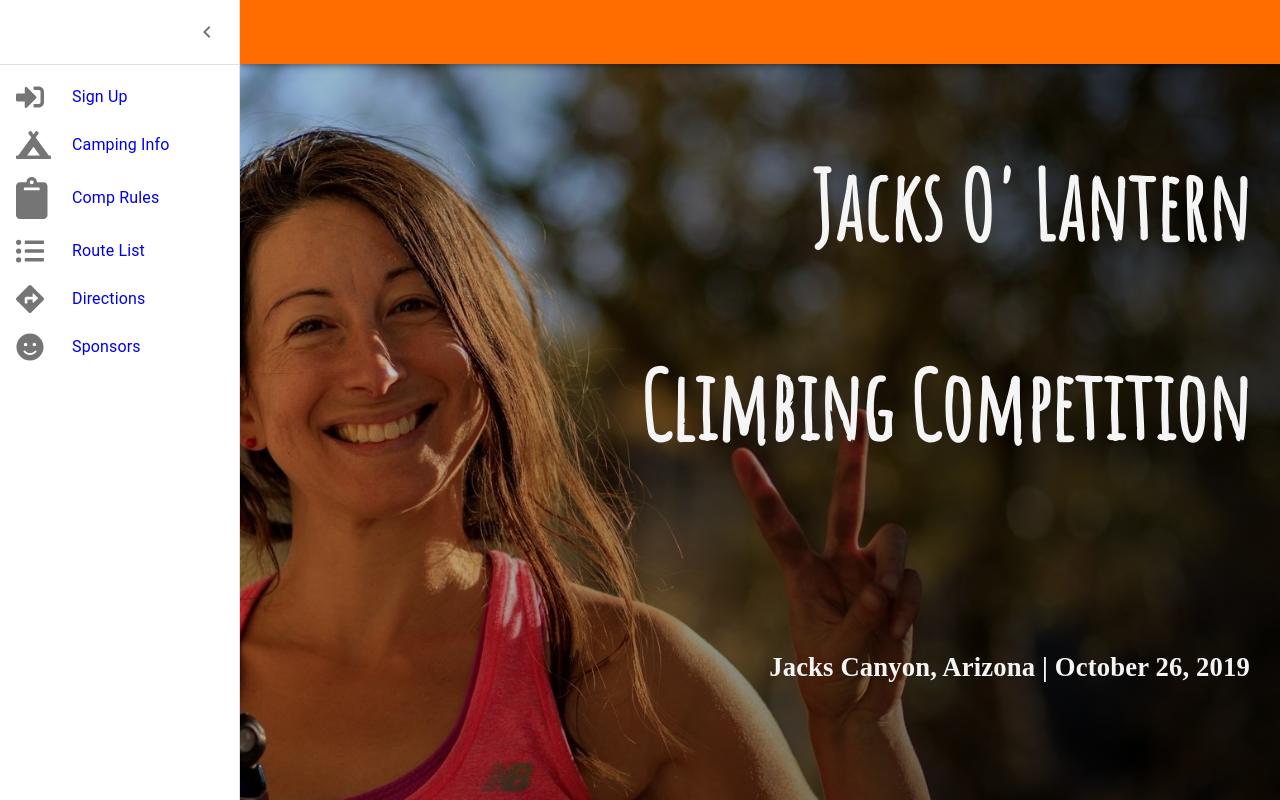
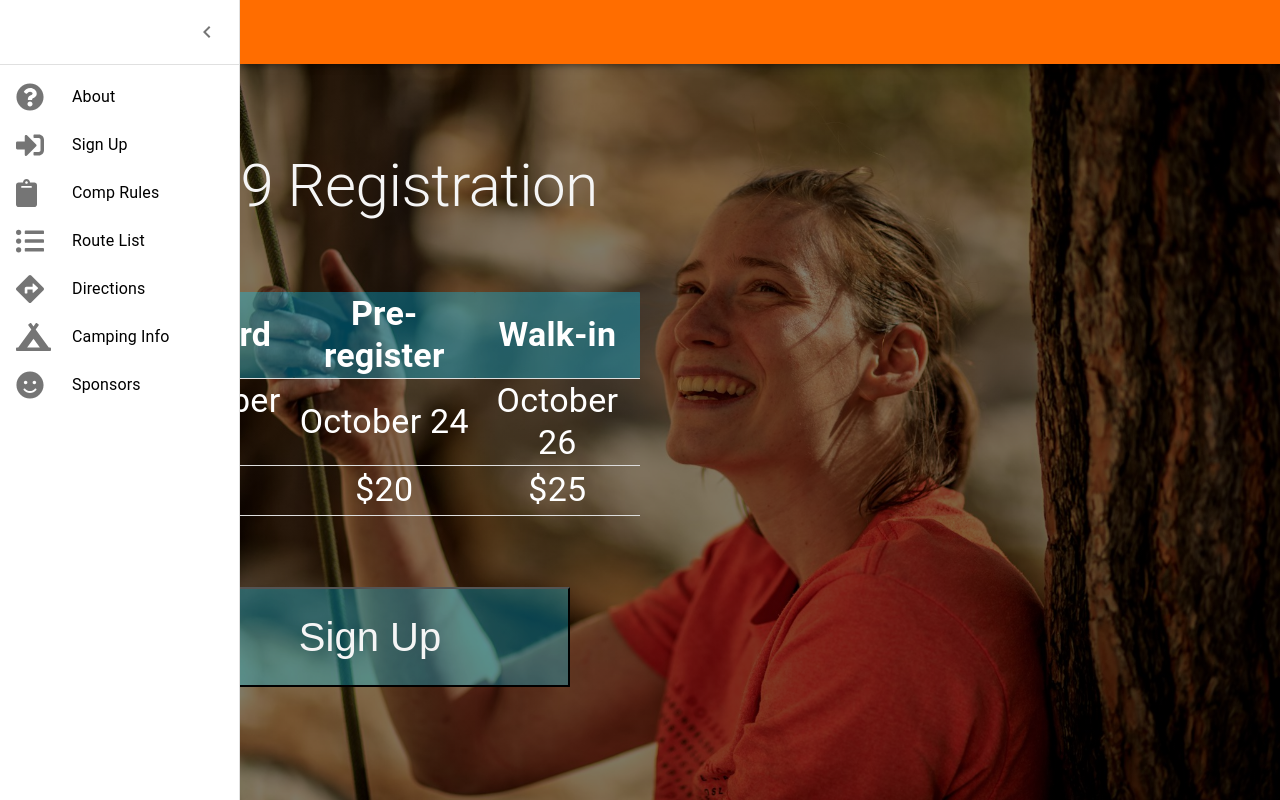
Before and after one commit to jacks-climbing/competition, a React (Create React App) app: page /Sign_Up in a window 1280 px wide. Both pictures are taken after a click on the button "Open drawer". Shown: the top 800 px of the page. Built offline with nearby package versions, Linux system fonts and the light colour scheme.

Commit message:
navlink w/ big ol' bug

```diff
--- a/src/App.js
+++ b/src/App.js
@@ -4,22 +4,19 @@ import Welcome from '../src/components/welcome';
 import './App.css';
 import About from './components/about';
 import Registration from './components/registration';
+import { Switch, Route } from 'react-router-dom'
 
 function App() {
   return (
     <div className="App">
-
-      <div class="parallax-container">
-        <div class="parallax">
-          <Navbar />
-          <Welcome />
-        </div>
-    </div>
-    <About />
-      <div class="row container">
-        <h2 class="header">Parallax</h2>
-        <Registration />
-      </div>
+      <Switch>
+            <Route exact path="/About" component={About} />
+            <Route exact path="/Sign_Up" component={Registration} />
+          </Switch>
+      <Navbar />
+      <Welcome />
+      <About />
+      <Registration />
     </div>
   );
 }
--- a/src/components/navbar.js
+++ b/src/components/navbar.js
@@ -15,7 +15,7 @@ import ListItem from '@material-ui/core/ListItem';
 import ListItemIcon from '@material-ui/core/ListItemIcon';
 import ListItemText from '@material-ui/core/ListItemText';
 import { FontAwesomeIcon } from '@fortawesome/react-fontawesome'
-import { faSignInAlt, faCampground, faClipboard, faListUl, faSmile, faDirections } from '@fortawesome/free-solid-svg-icons'
+import { faSignInAlt, faCampground, faClipboard, faListUl, faSmile, faDirections, faQuestionCircle } from '@fortawesome/free-solid-svg-icons'
 import { NavLink } from 'react-router-dom'
 
 
@@ -90,6 +90,8 @@ function Navbar() {
     setOpen(false);
   }
 
+
+
   return (
     <div className={classes.root}>
       <CssBaseline />
@@ -127,17 +129,20 @@ function Navbar() {
         </div>
         <Divider />
         <List>
-          {['Sign Up', 'Camping Info', 'Comp Rules', 'Route List', 'Directions', 'Sponsors'].map((text, index) => (
+          {['About', 'Sign Up', 'Comp Rules', 'Route List', 'Directions', 'Camping Info', 'Sponsors'].map((text, index) => (
             <NavLink to={"/" + text.replace(/\s/g, "_")}
-                    style={{textDecoration:"none"}}
+                    style={{
+                      textDecoration:"none",
+                      color: 'black' }}
                     >
             <ListItem button key={text} id={index}>
-              <ListItemIcon>{index === 0 ? <FontAwesomeIcon icon={faSignInAlt} size="2x" aria-labelledby={"#" + index} /> :
-                             index === 1 ? <FontAwesomeIcon icon={faCampground} size="2x" aria-labelledby={"#" + index}/> :
-                             index === 2 ? <FontAwesomeIcon icon={faClipboard} size="3x" aria-labelledby={"#" + index}/> :
+            <ListItemIcon>{index === 0 ? <FontAwesomeIcon icon={faQuestionCircle}        size="2x" aria-labelledby={"#" + index} /> :
+                            index === 1 ? <FontAwesomeIcon icon={faSignInAlt} size="2x" aria-labelledby={"#" + index} /> :
+                             index === 2 ? <FontAwesomeIcon icon={faClipboard} size="2x" aria-labelledby={"#" + index}/> :
                              index === 3 ? <FontAwesomeIcon icon={faListUl} size="2x" aria-labelledby={"#" + index}/> :
                              index === 4 ? <FontAwesomeIcon icon={faDirections} size="2x" aria-labelledby={"#" + index}/> :
-                             index === 5 ? <FontAwesomeIcon icon={faSmile} size="2x" aria-labelledby={"#" + index}/> :
+                             index === 5 ? <FontAwesomeIcon icon={faCampground} size="2x" aria-labelledby={"#" + index}/> :
+                             index === 6 ? <FontAwesomeIcon icon={faSmile} size="2x" aria-labelledby={"#" + index}/> :
                              null}
               </ListItemIcon>
               <ListItemText primary={text} />
```
